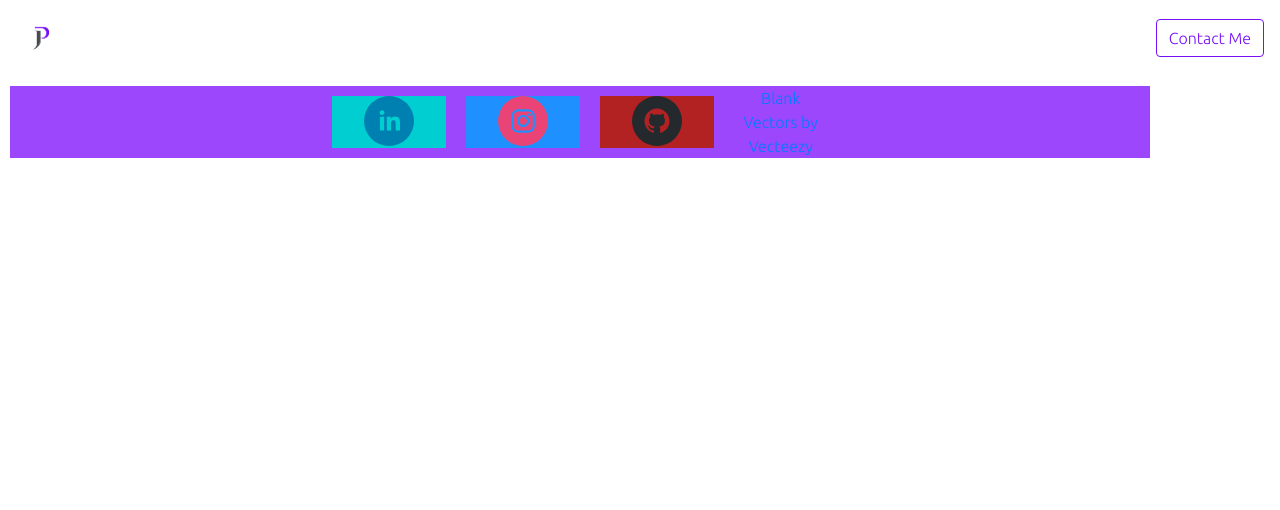
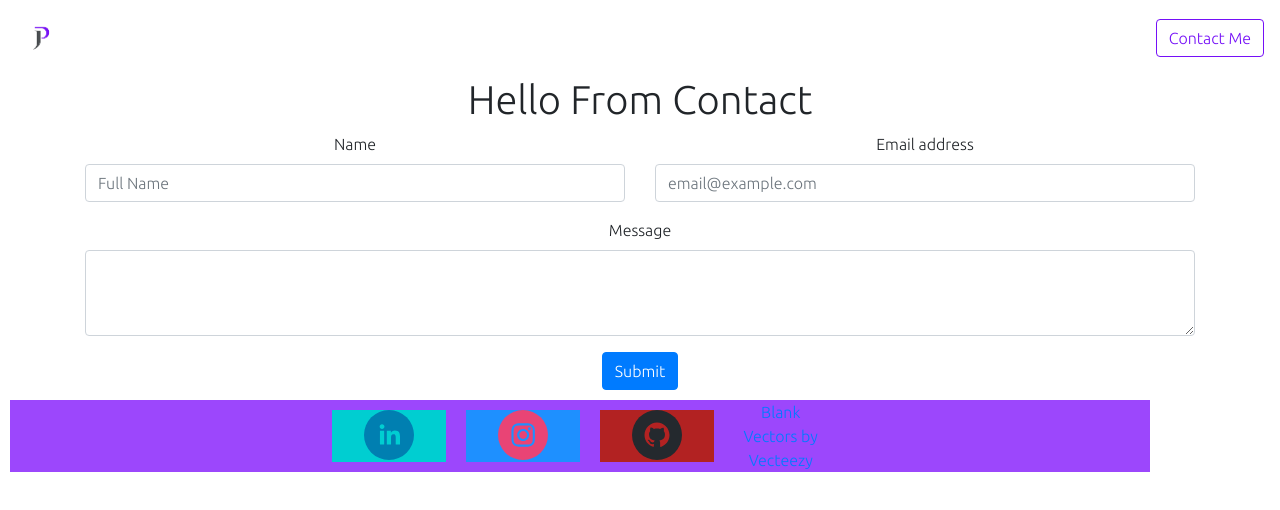
Before and after one commit to Juicester/portfolio, a React (Create React App) app: page /contact in a window 1280 px wide. Shown: the top 510 px of the page. Built offline with nearby package versions, Linux system fonts and the light colour scheme.

Commit message:
added contact page

```diff
--- a/src/App.js
+++ b/src/App.js
@@ -5,6 +5,7 @@ import { Route, Switch } from 'react-router-dom';
 import Header from './components/Header/Header';
 import Home from './components/Home/Home';
 import Footer from './components/Footer/Footer';
+import Contact from './components/Contact/Contact'
 
 function App() {
 	return (
@@ -12,6 +13,7 @@ function App() {
 			<Header />
 			<Switch>
 				<Route path={`/`} exact={true} component={Home} />
+				<Route path={`/contact`} exact={true} component={Contact}/>
 			</Switch>
 			<Footer />
 		</div>
--- /dev/null
+++ b/src/components/Contact/Contact.js
@@ -0,0 +1,41 @@
+import React from 'react';
+import './Contact.css'
+import Container from 'react-bootstrap/Container';
+import Form from 'react-bootstrap/Form'
+import Row from 'react-bootstrap/Row'
+import Col from 'react-bootstrap/Col'
+import Button from 'react-bootstrap/Button'
+
+function Contact() {
+  return (
+		<Container>
+			<h1>Hello From Contact</h1>
+
+			<Form>
+				<Row>
+					<Col>
+						<Form.Group>
+							<Form.Label>Name</Form.Label>
+							<Form.Control type='text' placeholder='Full Name' />
+						</Form.Group>
+					</Col>
+					<Col>
+						<Form.Group>
+							<Form.Label>Email address</Form.Label>
+							<Form.Control type='email' placeholder='email@example.com' />
+						</Form.Group>
+					</Col>
+				</Row>
+				<Form.Group>
+					<Form.Label>Message</Form.Label>
+					<Form.Control as='textarea' rows={3} />
+				</Form.Group>
+				<Button variant='primary' type='submit'>
+					Submit
+				</Button>
+			</Form>
+		</Container>
+	);
+}
+
+export default Contact;
--- a/src/components/Header/Header.js
+++ b/src/components/Header/Header.js
@@ -9,7 +9,7 @@ import Nav from 'react-bootstrap/Nav';
 function Header() {
 	return (
 		<Navbar className='header-wrapper' expand='lg'>
-			<Navbar.Brand href='#home'>
+			<Navbar.Brand href='/'>
 				<img
 					src={JPLogo}
 					width='50'
@@ -19,9 +19,11 @@ function Header() {
 				/>
 			</Navbar.Brand>
 			<Nav className='mr-auto'></Nav>
-			<Button inline variant='primary' className='header-button'>
-				Contact Me
-			</Button>
+			<Link to={`/contact`}>
+				<Button inline variant='primary' className='header-button'>
+					Contact Me
+				</Button>
+			</Link>
 		</Navbar>
 	);
 }
```
Also changed, not shown: src/components/Contact/Contact.css (added).
